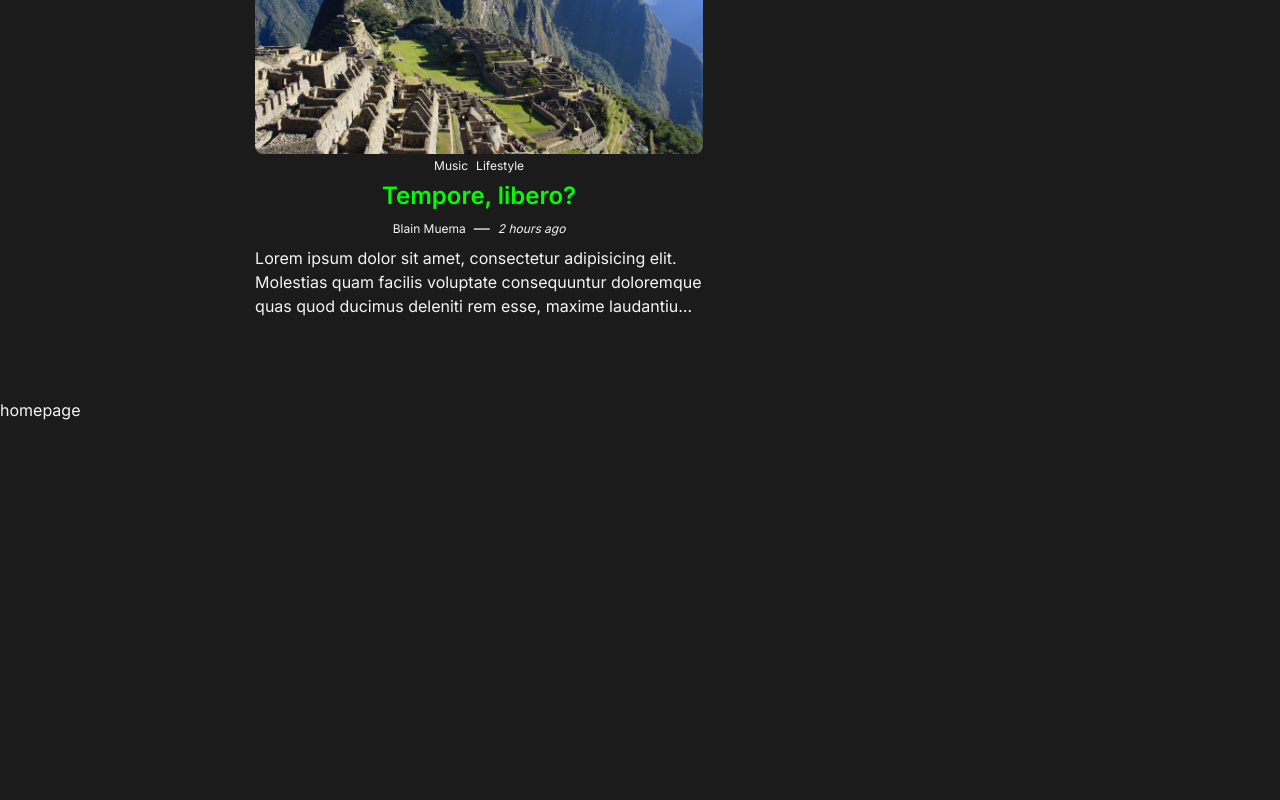
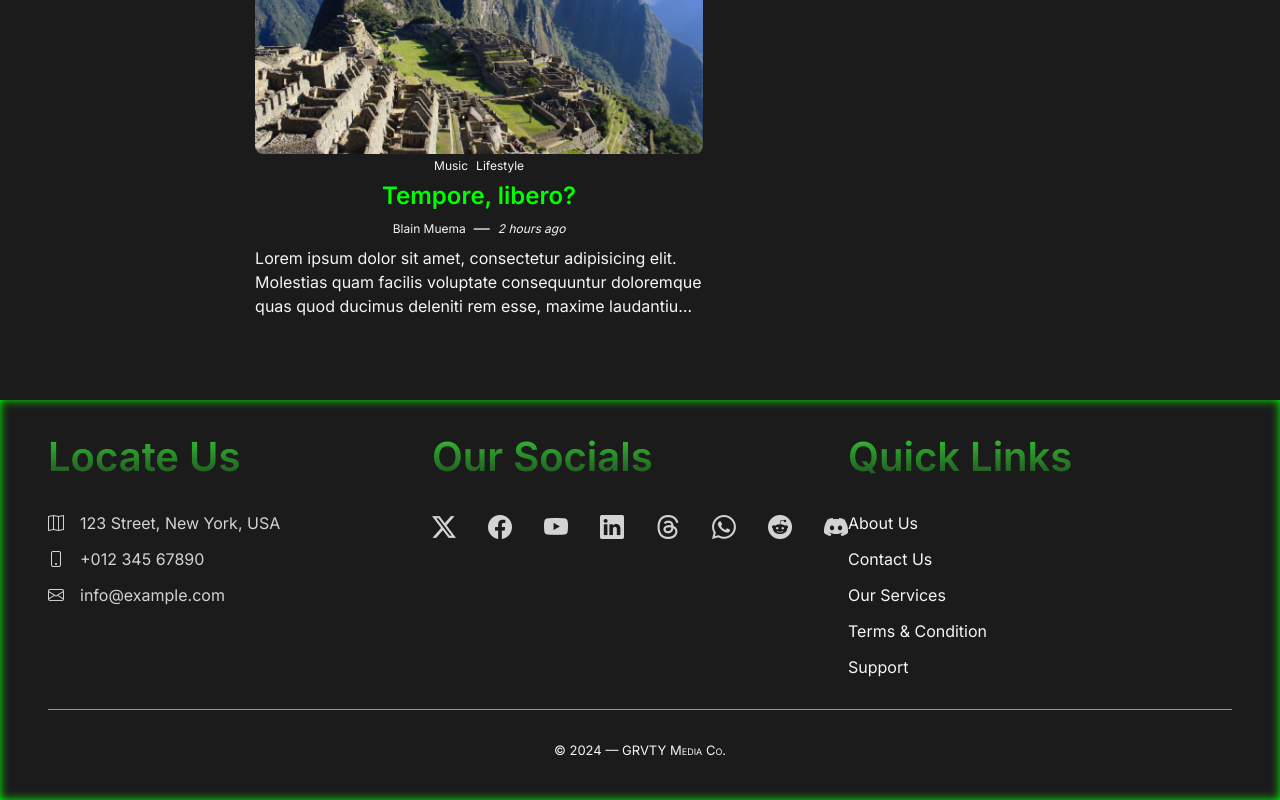
Before and after one commit to octocatblain/codsoft, a React (Create React App) app in the folder blog-platform/client/: page / in a window 1280 px wide. Shown: the part 4357-5157 px from the top of the page. Before the commit the page ends 4777 px from the top, so only its background shows below. Built offline with nearby package versions, Linux system fonts and the light colour scheme.

Commit message:
feat: add footer content

```diff
--- a/blog-platform/client/src/Components/Footer/Footer.css
+++ b/blog-platform/client/src/Components/Footer/Footer.css
@@ -0,0 +1,100 @@
+footer {
+    height: 50dvh;
+    background: linear-gradient(180deg, var(--secondary-color, transparent));
+    padding-inline: 3rem;
+    padding-block: 2rem;
+    box-shadow: inset 0 0 10px var(--secondary-color);
+
+    >hr{
+        background-color: var(--secondary-color);
+        height: 1px;
+        border: none;
+        outline: none;
+        border-radius: 50px;
+        margin-block: 2rem;
+    }
+}
+
+.footer_wrapper {
+    display: grid;
+    grid-template-columns: repeat(3, 1fr);
+
+    .footer_title {
+        font-size: 2.5rem;
+        background: linear-gradient(to top,  transparent, limegreen);
+        background-clip: text;
+        -webkit-background-clip: text;
+        -webkit-text-fill-color: transparent;
+        padding-block-end: 1rem;
+    }
+}
+
+
+
+.footer_address {
+    display: flex;
+    flex-direction: column;
+    flex: 1 0 0;
+    gap: 1rem;
+
+    >p {
+        display: flex;
+        gap: 1rem;
+        color: lightgrey;
+    }
+}
+
+.footer_socials{
+    display: flex;
+    flex-direction: column;
+    gap: 1rem;
+
+   >div{
+    display: flex;
+    gap: 2rem;
+
+    .footer_social{
+        font-size: 1.5rem;
+        color: lightgrey;
+        display: flex;
+        justify-self: center;
+        transition: all 500ms ease;
+     }
+
+     .footer_social:hover{
+        color: var(--secondary-color);
+        transform: scale(1.2) translateY(-10px);
+        transition: all 200ms ease;
+     }
+   }
+}
+
+.footer_links{
+    display: flex;
+    gap: 1rem;
+    flex-direction: column;
+
+    .footer_link{
+        display: flex;
+        flex-direction: column;
+        transition: all 500ms ease;
+    }
+
+    .footer_link:hover{
+        /* scale: 1.1; */
+        color: var(--secondary-color);
+        transform: translateX(10px) scale(1.1);
+        transition: all 200ms ease;
+    }
+
+}
+
+.copyright{
+    display: flex;
+    justify-content: center;
+
+    >p{
+        font-size: small;
+        font-variant-caps: petite-caps;
+    }
+}
--- a/blog-platform/client/src/Components/Footer/Footer.jsx
+++ b/blog-platform/client/src/Components/Footer/Footer.jsx
@@ -0,0 +1,46 @@
+import "./Footer.css"
+
+const Footer = () => {
+    return (
+        <footer className="footer">
+            <div className="footer_wrapper">
+                <div className="footer_address">
+                    <h4 className="footer_title">Locate Us</h4>
+                    <p className="address"><i className="bi bi-map"></i>123 Street, New York, USA</p>
+                    <p className="phone"><i className="bi bi-phone"></i>+012 345 67890</p>
+                    <p className="email"><i className="bi bi-envelope"></i>info@example.com</p>
+                </div>
+                <div className="footer_socials">
+                    <h4 className="footer_title">Our Socials</h4>
+                    <div>
+                        <a className="footer_social" href=""><i className="bi bi-twitter-x"></i></a>
+                        <a className="footer_social" href=""><i className="bi bi-facebook"></i></a>
+                        <a className="footer_social" href=""><i className="bi bi-youtube"></i></a>
+                        <a className="footer_social" href=""><i className="bi bi-linkedin"></i></a>
+
+                        <a className="footer_social" href=""><i className="bi bi-threads"></i></a>
+                        <a className="footer_social" href=""><i className="bi bi-whatsapp"></i></a>
+                        <a className="footer_social" href=""><i className="bi bi-reddit"></i></a>
+                        <a className="footer_social" href=""><i className="bi bi-discord"></i></a>
+
+                    </div>
+                </div>
+                <div className="footer_links">
+                    <h4 className="footer_title">Quick Links</h4>
+                    <a className="footer_link" href="">About Us</a>
+                    <a className="footer_link" href="">Contact Us</a>
+                    <a className="footer_link" href="">Our Services</a>
+                    <a className="footer_link" href="">Terms & Condition</a>
+                    <a className="footer_link" href="">Support</a>
+                </div>
+
+            </div>
+            <hr />
+            <div className="copyright">
+                <p className="copyright">&copy; 2024 &mdash; GRVTY Media Co.</p>
+            </div>
+        </footer>
+    )
+}
+
+export default Footer
--- a/blog-platform/client/src/Layout/Layout.jsx
+++ b/blog-platform/client/src/Layout/Layout.jsx
@@ -1,11 +1,13 @@
 import React from 'react'
 import Navbar from '../Components/Navbar/Navbar'
+import Footer from '../Components/Footer/Footer'
 
-const Layout = ({children}) => {
+const Layout = ({ children }) => {
   return (
     <div>
-        <Navbar/>
+      <Navbar />
       <div>{children}</div>
+      <Footer />
     </div>
   )
 }
--- a/blog-platform/client/src/Pages/Home/Home.jsx
+++ b/blog-platform/client/src/Pages/Home/Home.jsx
@@ -13,7 +13,6 @@ const Home = () => {
         <Posts />
         <Sidebar />
       </div>
-      homepage
     </Layout>
   );
 };
```
